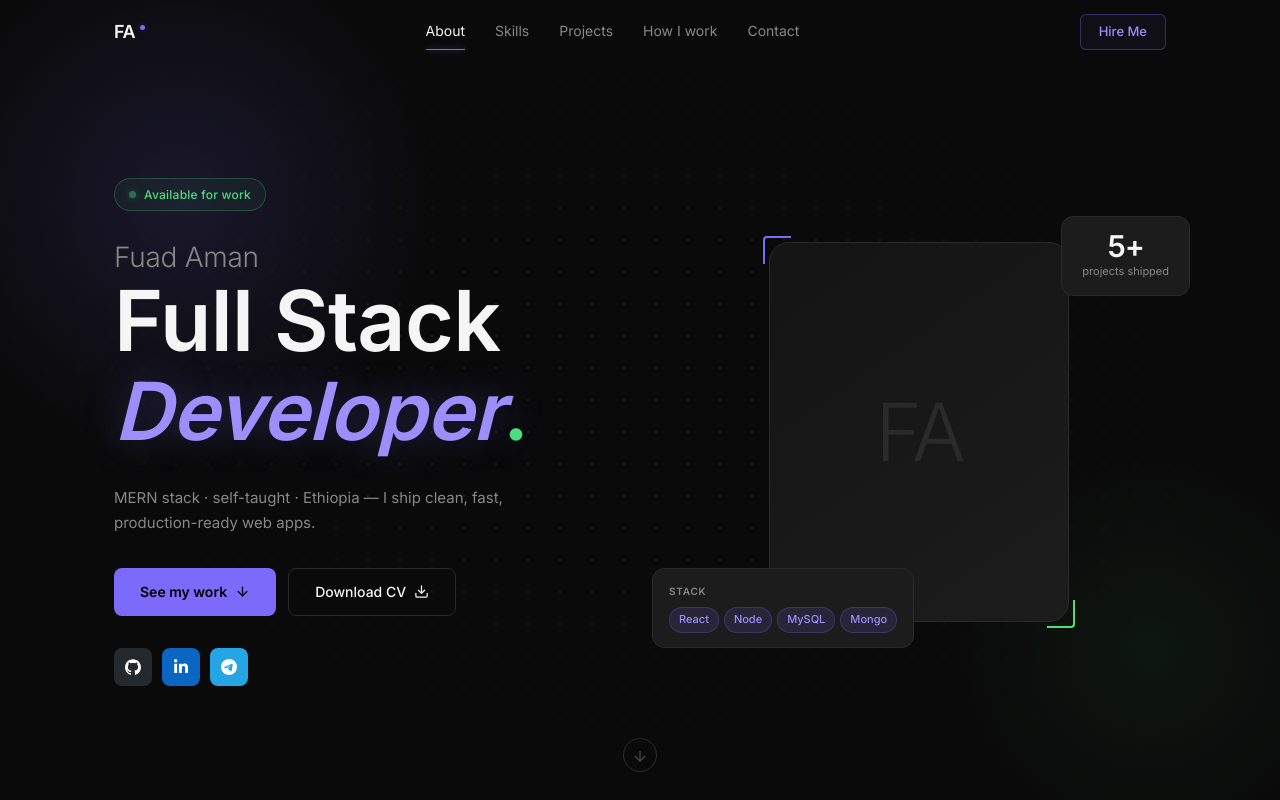
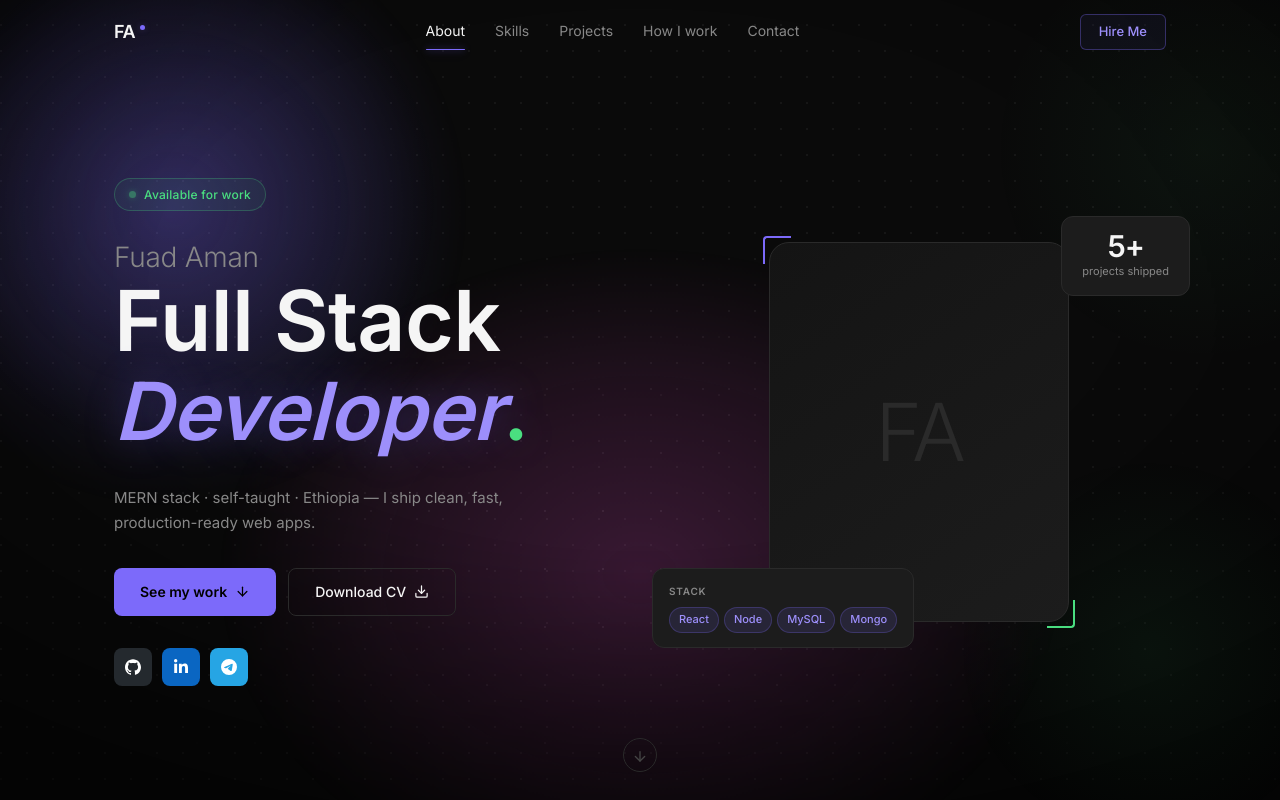
Before and after one commit to FuAdd21/portfolio, a React (Vite) app: page / in a window 1280 px wide. Shown: the top 800 px of the page. Built offline with nearby package versions, Linux system fonts and the light colour scheme.

Commit message:
feat(background): add global CSS background with dot grid, ambient glows, theme tokens, and hero cleanup

```diff
--- a/src/App.jsx
+++ b/src/App.jsx
@@ -1,3 +1,4 @@
+import GlobalBackground from './components/Background/GlobalBackground'
 import Navbar   from './components/Navbar/Navbar'
 import Hero     from './components/Hero/Hero'
 import About    from './components/About/About'
@@ -11,6 +12,7 @@ import Footer   from './components/Footer/Footer'
 export default function App() {
   return (
     <>
+      <GlobalBackground />
       <Navbar />
       <main>
         <Hero />
--- /dev/null
+++ b/src/components/Background/GlobalBackground.jsx
@@ -0,0 +1,36 @@
+/**
+ * GlobalBackground
+ * ─────────────────────────────────────────────────────────
+ * A single, fixed atmospheric background that sits behind the
+ * entire site (Hero + every section below it), inspired by the
+ * dark dot-grid / radial-glow look of the reference design.
+ * Pure CSS (gradients + a dot pattern) — no external image, no
+ * text, nothing lifted from the reference besides the "vibe":
+ * near-black canvas, soft dot grid, glowing colour blooms.
+ *
+ * Mounted once in App.jsx, above <Navbar />, so it never scrolls
+ * away and every section shows through it consistently.
+ */
+import styles from './GlobalBackground.module.css'
+
+export default function GlobalBackground() {
+  return (
+    <div className={styles.bg} aria-hidden="true">
+      {/* fine dot grid — covers the whole page */}
+      <div className={styles.dotsFine} />
+
+      {/* larger dot grid, masked so it "blooms" outward from the
+          lower-center — echoes the reference image's spotlight feel */}
+      <div className={styles.dotsWide} />
+
+      {/* colour blooms — violet + magenta + green, all pulled from
+          the site's own accent palette so it stays on-brand */}
+      <div className={styles.glowMagenta} />
+      <div className={styles.glowViolet} />
+      <div className={styles.glowGreen} />
+
+      {/* vignette to keep the far edges calm and dark */}
+      <div className={styles.vignette} />
+    </div>
+  )
+}
--- /dev/null
+++ b/src/components/Background/GlobalBackground.module.css
@@ -0,0 +1,84 @@
+/* ─── Fixed full-viewport layer, sits behind all content ──── */
+.bg {
+  position: fixed;
+  inset: 0;
+  z-index: -1;
+  overflow: hidden;
+  background: var(--bg);
+  pointer-events: none;
+}
+
+/* ─── Fine dot grid — even coverage, whole page ────────────── */
+.dotsFine {
+  position: absolute;
+  inset: -5% -5%;
+  background-image: radial-gradient(circle, rgba(255, 255, 255, 0.05) 1px, transparent 1px);
+  background-size: 26px 26px;
+}
+
+/* ─── Wide dot grid — bigger dots, masked to bloom from the
+   lower-center, echoing the reference design's "spotlight" ── */
+.dotsWide {
+  position: absolute;
+  inset: -5% -5%;
+  background-image: radial-gradient(circle, rgba(255, 255, 255, 0.09) 1.5px, transparent 1.5px);
+  background-size: 58px 58px;
+  mask-image: radial-gradient(ellipse 60% 50% at 50% 70%, black 0%, transparent 75%);
+  -webkit-mask-image: radial-gradient(ellipse 60% 50% at 50% 70%, black 0%, transparent 75%);
+}
+
+/* ─── Colour blooms ─────────────────────────────────────────
+   Magenta = new accent, borrowed from the reference art, kept
+   subtle so it reads as "glow" not "neon sign".               */
+.glowMagenta {
+  position: absolute;
+  bottom: -22%;
+  left: 50%;
+  width: 980px;
+  height: 760px;
+  background: radial-gradient(
+    ellipse 55% 55% at 50% 50%,
+    var(--accent-magenta-glow-strong) 0%,
+    var(--accent-magenta-glow) 45%,
+    transparent 75%
+  );
+  animation: driftMagenta 16s ease-in-out infinite;
+}
+
+.glowViolet {
+  position: absolute;
+  top: -14%;
+  left: -12%;
+  width: 620px;
+  height: 620px;
+  background: radial-gradient(circle, var(--accent-glow-strong) 0%, transparent 65%);
+  animation: driftViolet 20s ease-in-out infinite;
+}
+
+.glowGreen {
+  position: absolute;
+  top: -10%;
+  right: -12%;
+  width: 460px;
+  height: 460px;
+  background: radial-gradient(circle, rgba(74, 222, 128, 0.05) 0%, transparent 65%);
+}
+
+/* ─── Vignette — keeps the far edges dark and calm ─────────── */
+.vignette {
+  position: absolute;
+  inset: 0;
+  background: radial-gradient(ellipse 85% 75% at 50% 35%, transparent 45%, rgba(0, 0, 0, 0.6) 100%);
+}
+
+/* ─── Slow ambient drift (paused entirely for reduced motion,
+   see globals.css) ──────────────────────────────────────────── */
+@keyframes driftMagenta {
+  0%, 100% { transform: translateX(-50%) translateY(0) scale(1); }
+  50%      { transform: translateX(-50%) translateY(-22px) scale(1.05); }
+}
+
+@keyframes driftViolet {
+  0%, 100% { transform: translate(0, 0) scale(1); }
+  50%      { transform: translate(18px, 14px) scale(1.06); }
+}
--- a/src/components/Hero/Hero.jsx
+++ b/src/components/Hero/Hero.jsx
@@ -48,7 +48,7 @@ export default function Hero() {
     <section id="hero" className={styles.hero}>
 
       {/* Background: subtle dot-grid */}
-      <div className={styles.dotGrid} aria-hidden="true" />
+      <div  />
 
       {/* Left violet glow */}
       <div className={styles.glowLeft}  aria-hidden="true" />
--- a/src/components/Hero/Hero.module.css
+++ b/src/components/Hero/Hero.module.css
@@ -11,7 +11,7 @@
 }
 
 /* ─── Background: dot grid ───────────────────────────────── */
-.dotGrid {
+/* .dotGrid {
   position: absolute;
   inset: 0;
   background-image: radial-gradient(circle, rgba(255,255,255,0.07) 1px, transparent 1px);
@@ -20,7 +20,7 @@
   z-index: 0;
   mask-image: radial-gradient(ellipse 70% 70% at 50% 50%, black 20%, transparent 100%);
   -webkit-mask-image: radial-gradient(ellipse 70% 70% at 50% 50%, black 20%, transparent 100%);
-}
+} */
 
 /* ─── Glows ──────────────────────────────────────────────── */
 .glowLeft {
--- a/src/data/projects.js
+++ b/src/data/projects.js
@@ -5,7 +5,7 @@ export const projects = [
     category:  'Frontend Development',
     tag:       'Featured',
     color:     '#E50914',
-    screenshot: '/public/images/netflix.png',
+    screenshot: '/images/netflix.png',
     liveUrl:   'https://netflix-web-clone-ivory.vercel.app/',
     githubUrl: 'https://github.com/FuAdd21/Netflix-web-Clone',
     tech:      ['React', 'CSS Modules', 'JavaScript'],
@@ -17,7 +17,7 @@ export const projects = [
     category:  'AI Integration',
     tag:       'Featured',
     color:     '#10A37F',
-    screenshot: '/public/images/chatgpt.png',
+    screenshot: '/images/chatgpt.png',
     liveUrl:   'https://chatgpt-clone-frontend-mu.vercel.app/',
     githubUrl: 'https://github.com/FuAdd21/chatgpt-clone-frontend',
     tech:      ['React', 'Node.js', 'Groq API'],
@@ -29,7 +29,7 @@ export const projects = [
     category:  'Full Stack · MERN',
     tag:       '',
     color:     '#6366F1',
-    screenshot: '/public/images/Scheduler.png',
+    screenshot: '/images/Scheduler.png',
     liveUrl:   'https://smart-scheduler-peach.vercel.app/',
     githubUrl: 'https://github.com/FuAdd21/Smart-Scheduler',
     tech:      ['React', 'Node.js', 'MySQL'],
@@ -41,7 +41,7 @@ export const projects = [
     category:  'CSS Mastery',
     tag:       '',
     color:     '#555555',
-    screenshot: '/public/images/apple.png',
+    screenshot: '/images/apple.png',
     liveUrl:   'https://myclone-917248.netlify.app/',
     githubUrl: 'https://github.com/FuAdd21/Apple.com-clone',
     tech:      ['HTML', 'CSS', 'JavaScript'],
@@ -53,7 +53,7 @@ export const projects = [
     category:  'Responsive Design',
     tag:       '',
     color:     '#F59E0B',
-    screenshot: '/public/images/puppy.png',
+    screenshot: '/images/puppy.png',
     liveUrl:   'https://puppy-mediaquery.netlify.app/',
     githubUrl: 'https://github.com/FuAdd21/puppy-project',
     tech:      ['HTML', 'CSS', 'Media Queries'],
--- a/src/styles/globals.css
+++ b/src/styles/globals.css
@@ -14,6 +14,9 @@
   --accent-dim:  #9D8FFB;
   --accent-glow: rgba(124, 106, 250, 0.15);
   --accent-glow-strong: rgba(124, 106, 250, 0.25);
+  --accent-magenta:        #E24FC8;
+  --accent-magenta-glow:        rgba(226, 79, 200, 0.10);
+  --accent-magenta-glow-strong: rgba(226, 79, 200, 0.22);
   --primary:     #F5F5F5;
   --muted:       #888888;
   --subtle:      #444444;
```
